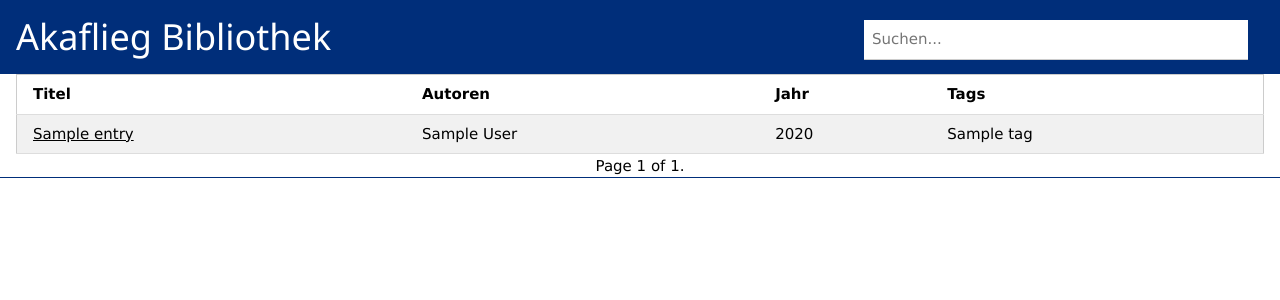
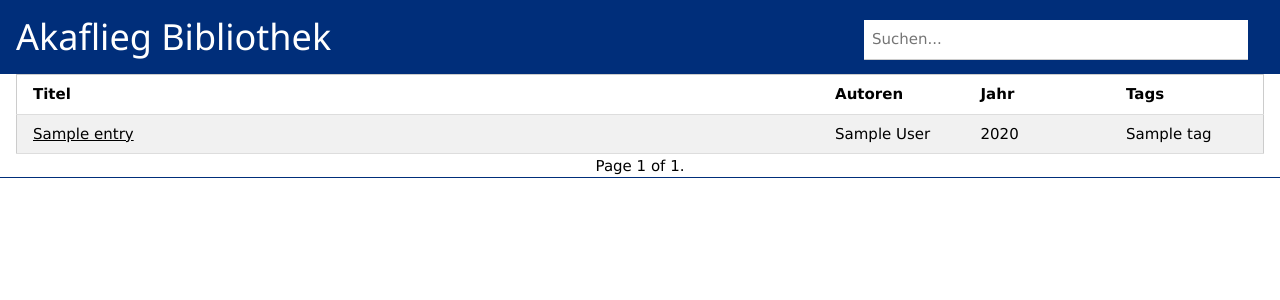
Before and after one commit to akafliegdarmstadt/bib, a Django app: template biblio/templates/biblio/bibentry_list.html in a window 1280 px wide. Shown: the top 300 px of the page. Run offline with Django 3.2, Linux system fonts and the light colour scheme; the template is opened without the code that fills it: most values are stand-ins (such as "Sample title", 1, 10 or a date in 2020).

Commit message:
fixed column size tables

```diff
--- a/biblio/templates/biblio/bibentry_list.html
+++ b/biblio/templates/biblio/bibentry_list.html
@@ -33,9 +33,9 @@ function sort(sorting) {
 </div>
 {% else %}
 
-<table class="w3-table-all w3-hoverable">
+<table class="w3-table-all w3-hoverable" style="table-layout: fixed">
     <tr>
-        <th onclick="sort('title')" class="sort-link {% select_sort_class "title" %}" >
+        <th onclick="sort('title')" class="sort-link {% select_sort_class "title" %}" style="width: 65%" >
         Titel
         </th>
         <th>Autoren</th>
```
